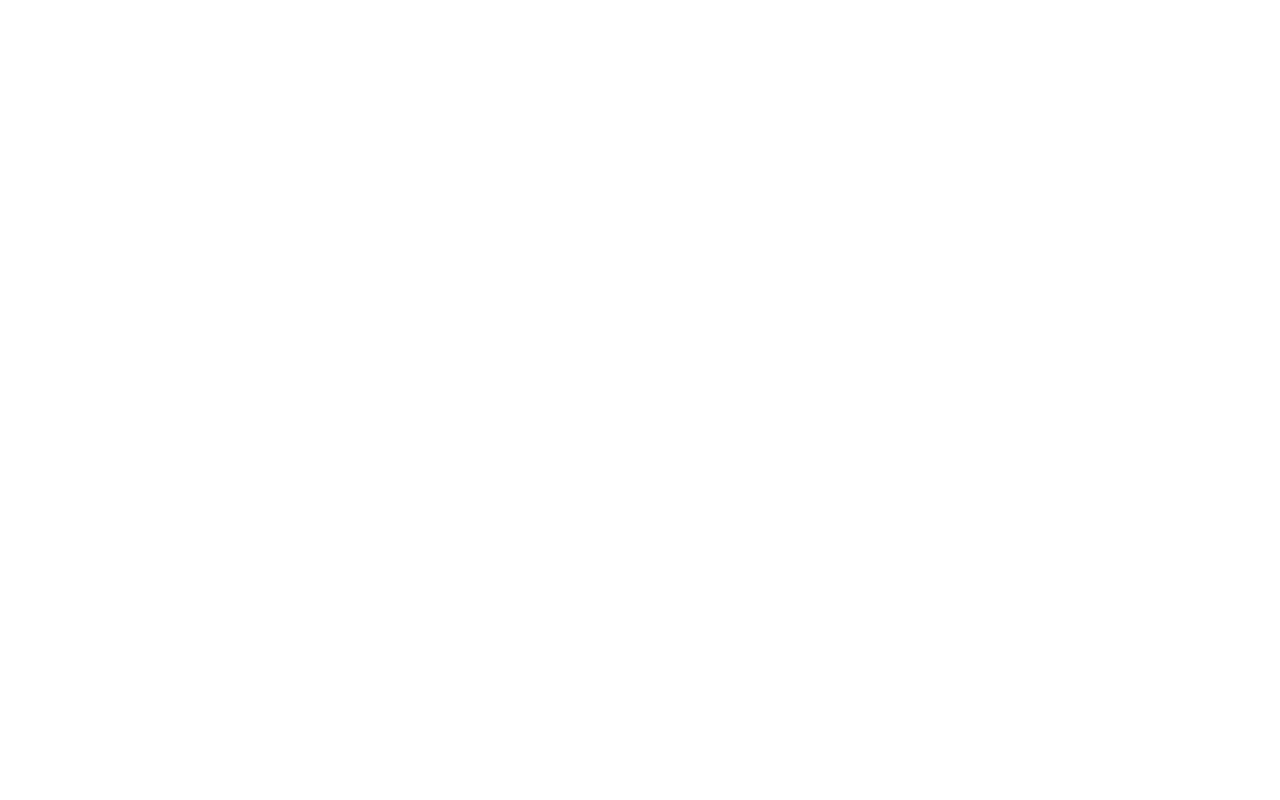
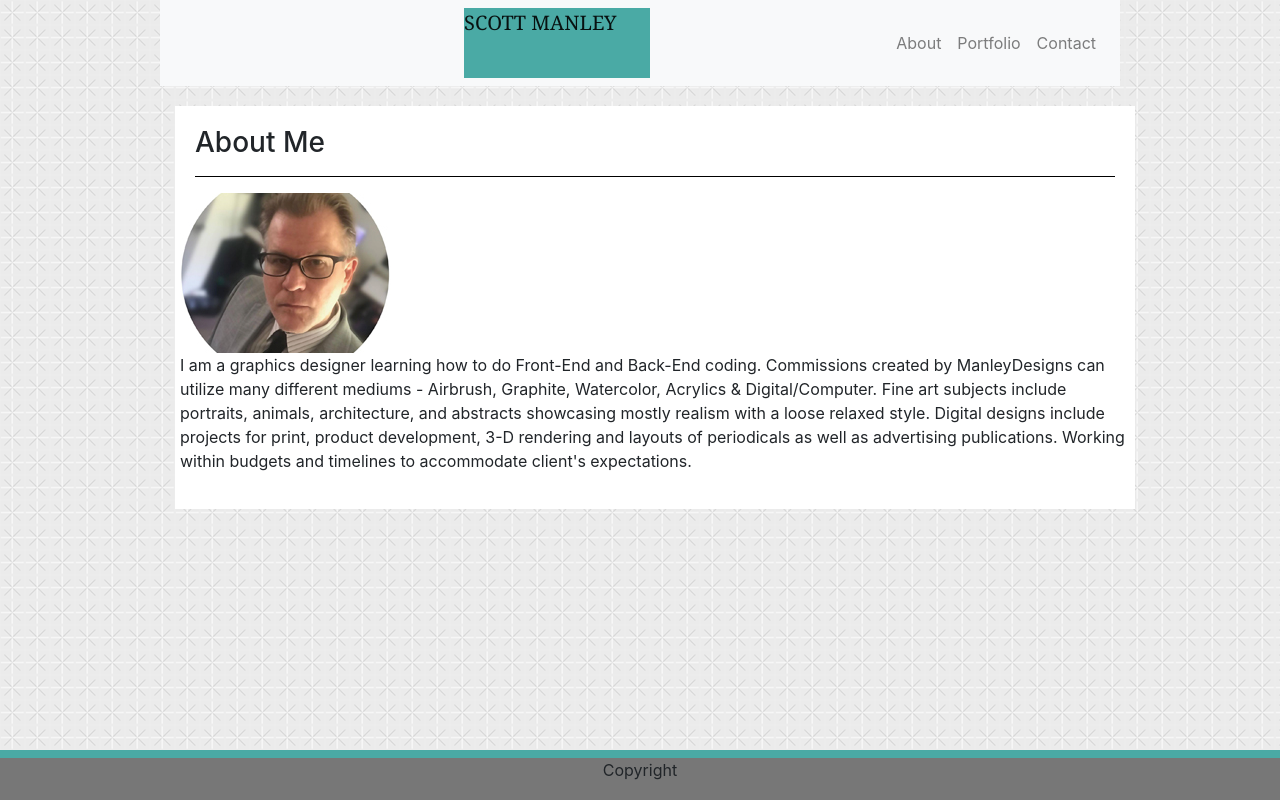
Before and after one commit to sjmanley/Portfolio_responsive, a plain HTML site: page index.html in a window 1280 px wide. Drawn offline with nearby package versions, Linux system fonts and the light colour scheme.

Commit message:
bootstrap updates

```diff
--- a/index.html
+++ b/index.html
@@ -0,0 +1,66 @@
+<!DOCTYPE html>
+<!-- responsive portfolio-->
+
+<head>
+    <link rel="stylesheet" href="https://stackpath.bootstrapcdn.com/bootstrap/4.4.1/css/bootstrap.min.css"
+        integrity="sha384-Vkoo8x4CGsO3+Hhxv8T/Q5PaXtkKtu6ug5TOeNV6gBiFeWPGFN9MuhOf23Q9Ifjh" crossorigin="anonymous">
+    <link rel="stylesheet" type="text/css" href="style.css">
+</head>
+
+<body>
+    <header>
+        <nav class="navbar navbar-expand-lg navbar-light bg-light">
+            <a class="navbar-brand" href="#">SCOTT MANLEY</a>
+            <button class="navbar-toggler" type="button" data-toggle="collapse" data-target="#navbarNav"
+                aria-controls="navbarNav" aria-expanded="false" aria-label="Toggle navigation">
+                <span class="navbar-toggler-icon"></span>
+            </button>
+            <div class="collapse navbar-collapse justify-content-end" id="navbarNav">
+                <ul class="navbar-nav">
+                    <li class="nav-item">
+                        <a class="nav-link" href="#">About <span class="sr-only">(current)</span></a>
+                    </li>
+                    <li class="nav-item">
+                        <a class="nav-link" href="#">Portfolio</a>
+                    </li>
+                    <li class="nav-item">
+                        <a class="nav-link" href="#">Contact</a>
+                </ul>
+            </div>
+        </nav>
+    </header>
+    <div class="container">
+        <div class="whitebox">
+            <h3>About Me</h3>
+            <hr class="line">
+            <div class="row">
+                <div class="col-md-12"></div>
+                    <div id=“picturewrap”>
+                        <img id=“picture” src="images/me.jpg">
+                        <div>
+                            <p>
+                                I am a graphics designer learning how to do Front-End and Back-End coding. Commissions
+                                created
+                                by
+                                ManleyDesigns can utilize many different mediums - Airbrush, Graphite, Watercolor,
+                                Acrylics
+                                &
+                                Digital/Computer. Fine art subjects include portraits, animals, architecture, and
+                                abstracts
+                                showcasing mostly
+                                realism with a loose relaxed style. Digital designs include projects for print, product
+                                development, 3-D
+                                rendering and layouts of periodicals as well as advertising publications. Working within
+                                budgets
+                                and timelines
+                                to accommodate client's expectations.
+                            </p>
+                        </div>
+                    </div>
+                </div>
+            </div>
+        </div>
+    </div>
+    <footer>Copyright</footer>
+</body>
+</html>
--- a/style.css
+++ b/style.css
@@ -4,7 +4,57 @@ body {
     background-image: url(images/criss-cross.png);
     background-color: #ffffff;
 }
+nav {
+    width: 100%;
+}
+.navbar-brand{
+    color: white;
+    width: 20%;
+    background-color: #4AAAA5;
+    font-family: Georgia, ‘Times New Roman’, Times, serif;
+    padding: 0;
+    height: 70px;
+    margin: 0px 0px 0px 288px;
+    vertical-align: middle;
+    clear: left;
+    float: left;
+}
 hr.line {
-    border: black;
-    border-radius: 20px;
+    border-color: black;
+    border-bottom: 100px;
 }
+.whitebox {
+    background-color: white;
+    overflow: auto;
+    margin: 20px auto;
+    padding: 20px;
+    height: auto;
+    width: 960px;
+}
+#picture{
+    height: 200px;
+    width: 200px;
+    float: left;
+}
+#picturewrap{
+    float: left;
+    margin: 5px;
+    color: #777777;
+    font-size: medium;
+}
+.nav-item{
+    float: right;
+}
+p{
+    float: right;
+}
+footer {
+    border-top: 8px solid #4AAAA5;
+    position: fixed;
+    left: 0;
+    bottom: 0;
+    width: 100%;
+    height: 50px;
+    text-align: center;
+    background: #777777;
+}
```
